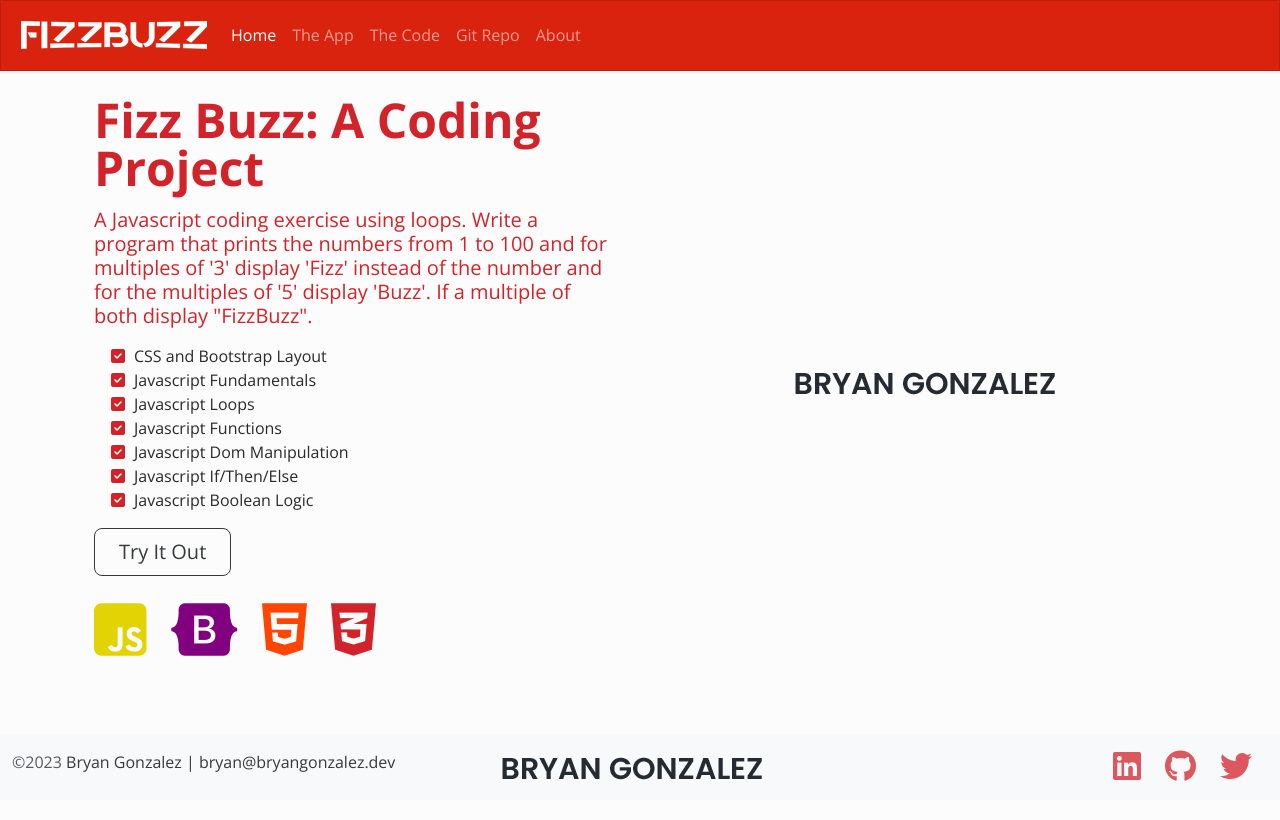
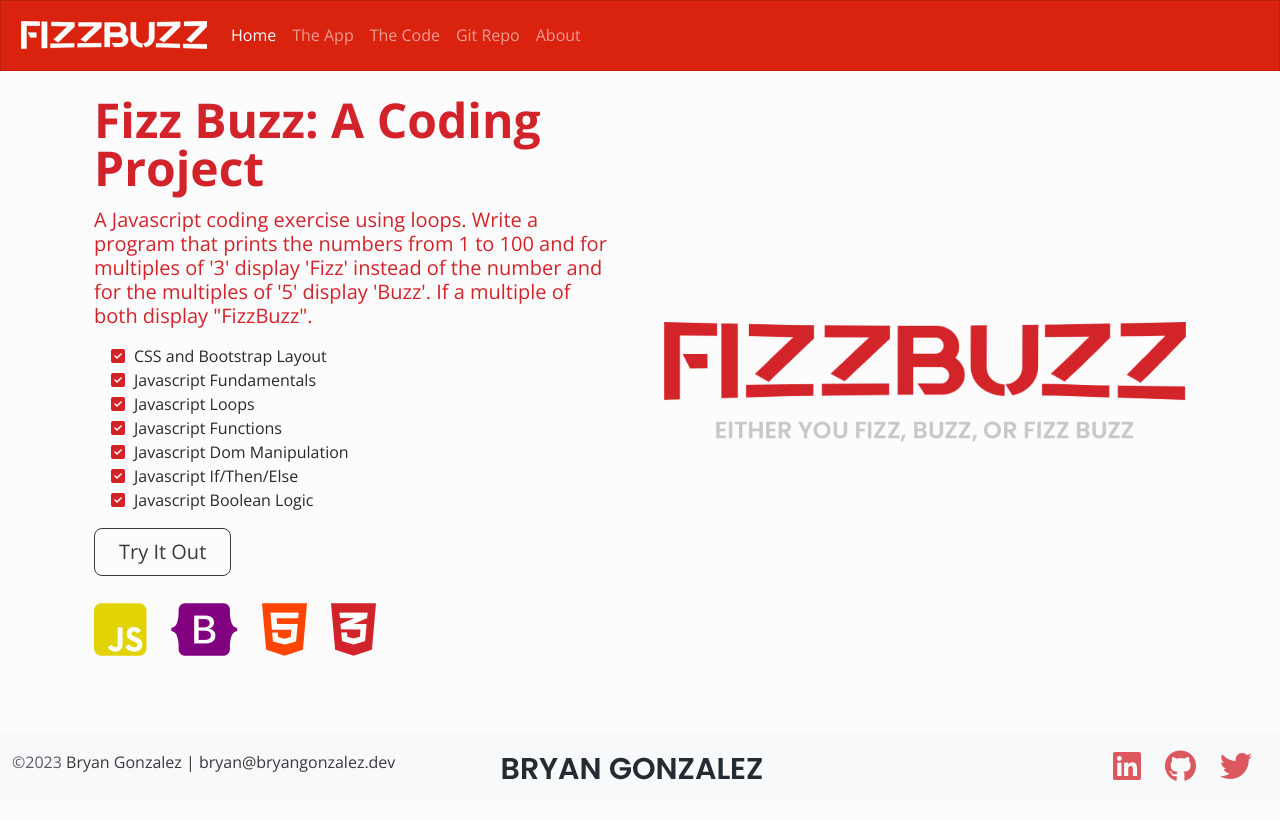
Before and after one commit to TheWebCoder/FizzBuzz, a plain HTML site: page index.html in a window 1280 px wide. Drawn offline with nearby package versions, Linux system fonts and the light colour scheme.

Commit message:
FIxed homepage logo
Fixed the homepage logo

```diff
--- a/index.html
+++ b/index.html
@@ -88,7 +88,7 @@
                     </h5>
                 </div>
                 <div class="col d-flex justify-content-center align-items-center">
-                    <a href="https://bryangonzalez.dev/" target="_blank"><img src="img/logo-full-name-dark.png" alt="Bryan Gonzalez Logo"></a>
+                    <img src="img/fizzbuzz-logo-web-text.png" class="img-fluid" alt="FizzBuzz Logo">
                 </div>
             </div>
         </div>
```
